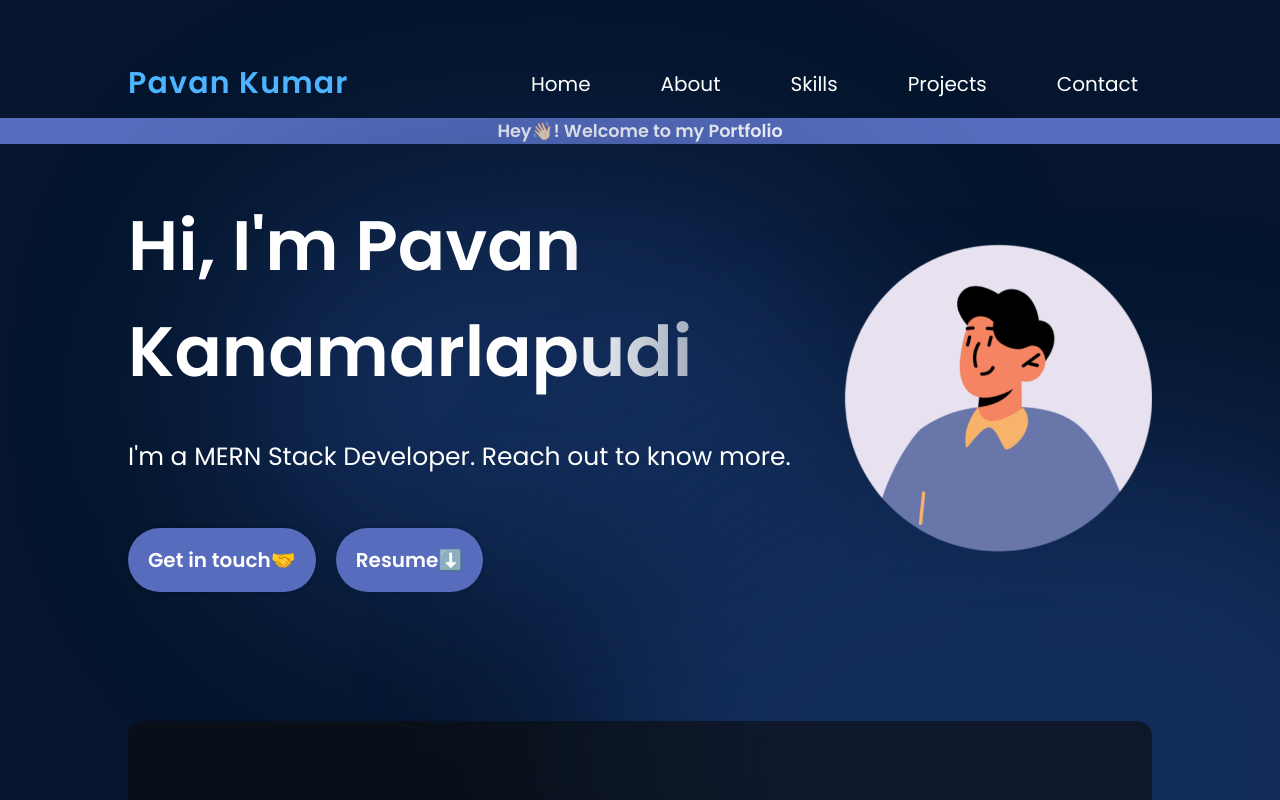
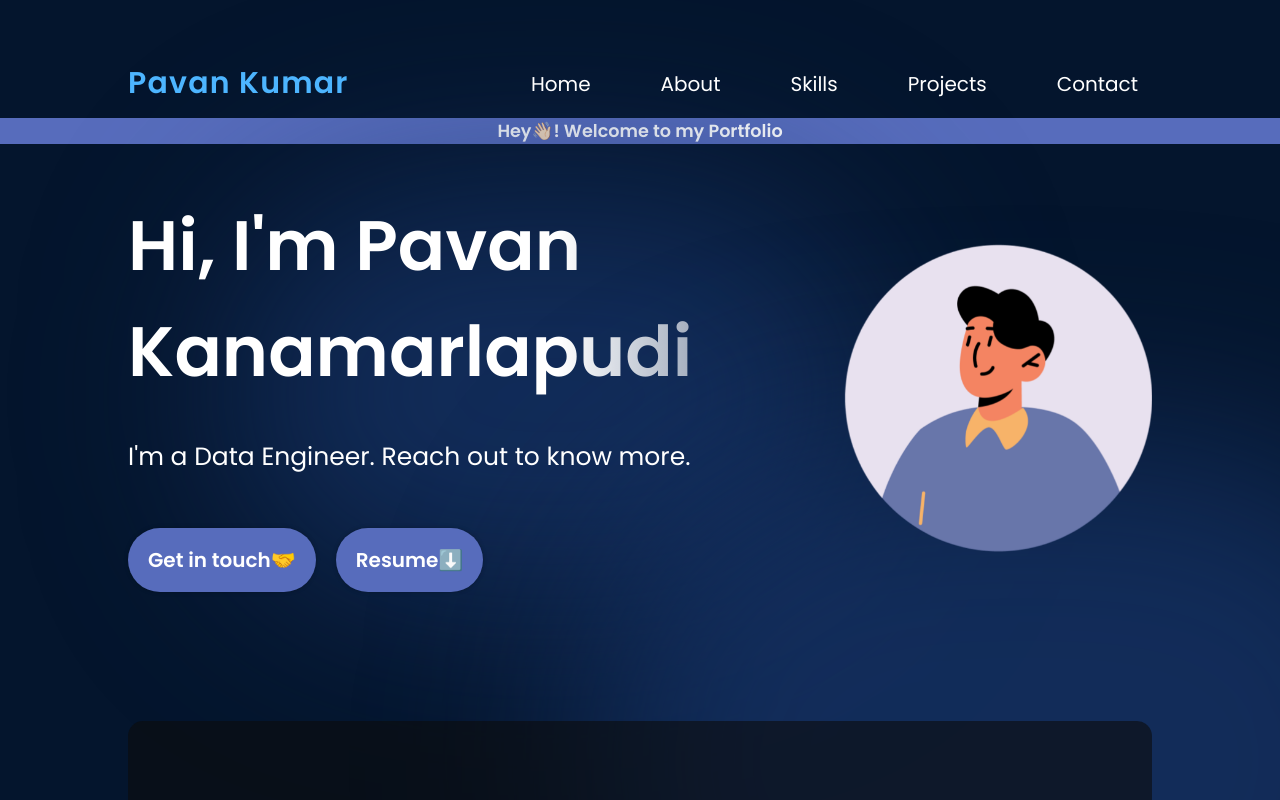
Before and after one commit to Pavank-1812/Portfolio.2.O, a React (Vite) app: page / in a window 1280 px wide. Shown: the top 800 px of the page. Built offline with nearby package versions, Linux system fonts and the light colour scheme.

Commit message:
updated project

```diff
--- a/src/components/Hero/Hero.jsx
+++ b/src/components/Hero/Hero.jsx
@@ -9,7 +9,7 @@ const Hero = () => {
       <div className={styles.content}>
         <h1 className={styles.title}>Hi, I'm Pavan Kanamarlapudi</h1>
         <p className={styles.description}>
-          I'm a MERN Stack Developer. Reach out to know more.
+          I'm a Data Engineer. Reach out to know more.
         </p>
         <div className={styles.link}>
           <a
```
